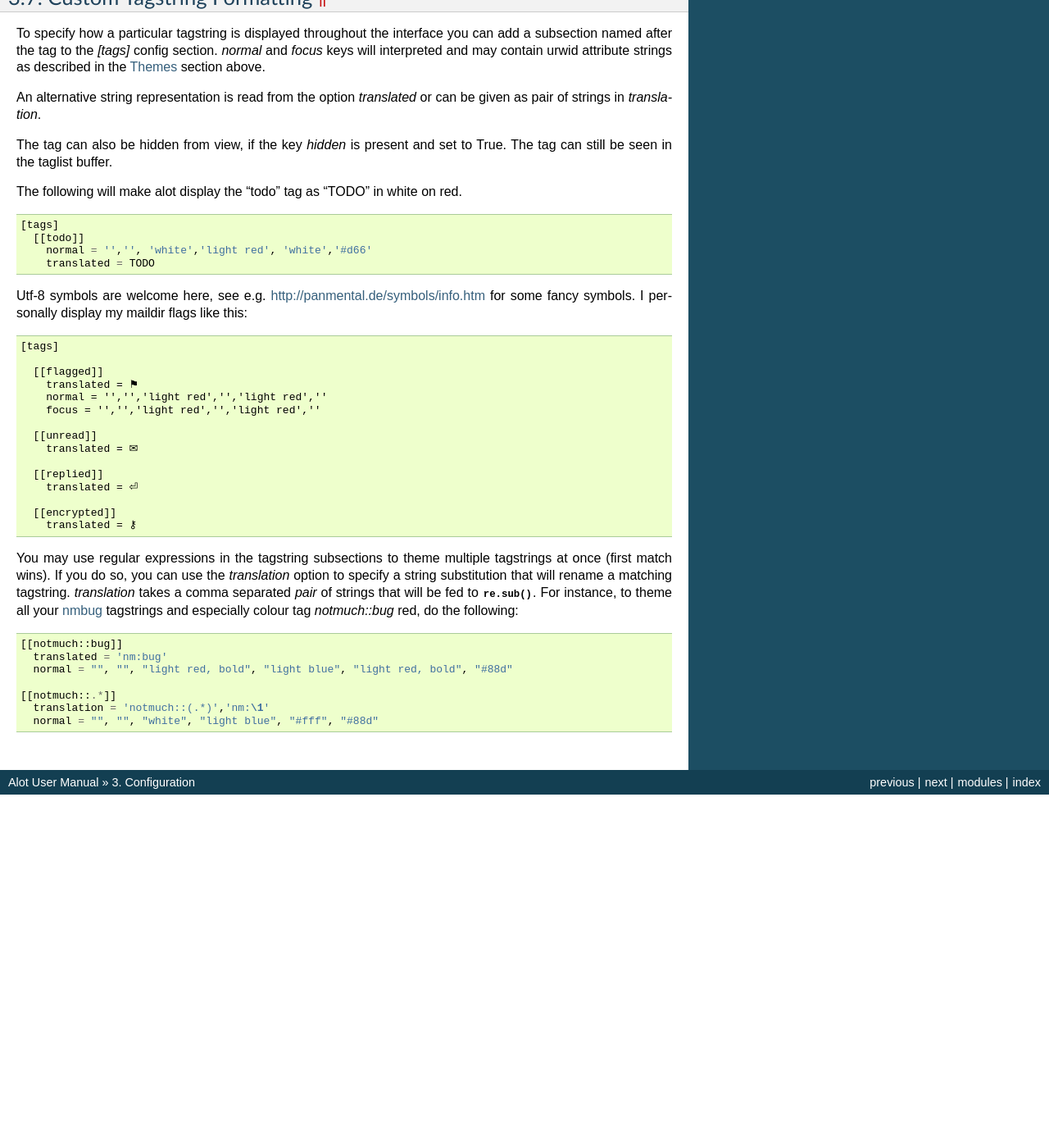
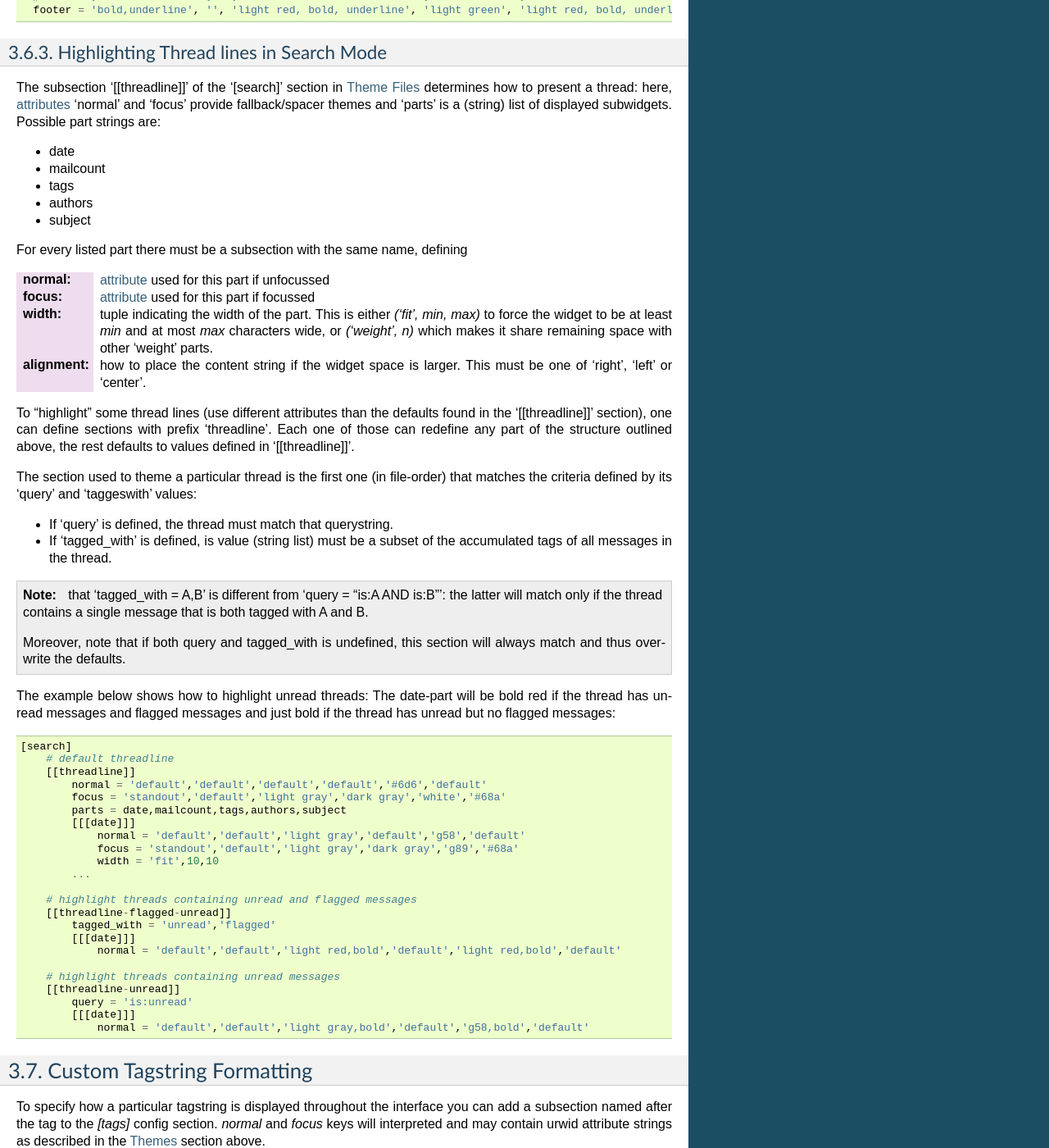
Before and after one commit to pazz/alot, a Sphinx documentation site: the page built from docs/source/configuration/index.rst, in a window 1280 px wide and 1400 px high, scrolled down 12746 px. Shown: the whole window at 82% size. Built offline with Sphinx 7.4.7, drawn with Linux system fonts in a browser that asks for light colours; before the commit the page ends 13715 px from its top, so only the background shows below that; some of the changed text lies outside the part shown.

Commit message:
doc: document threadline highlighting

```diff
--- a/docs/source/configuration/index.rst
+++ b/docs/source/configuration/index.rst
@@ -273,17 +273,28 @@ Alot can be run in 1, 16 or 256 colour mode. The requested mode is determined by
 from option `colourmode` config value. The default is 256, which scales down depending on how many colours your
 terminal supports.
 
-To specify the theme to use, set the `theme` config option to the name of a theme-file.
+To specify the theme to use, set the :ref:`theme <theme>` config option to the name of a theme-file.
 A file by that name will be looked up in the path given by the :ref:`themes_dir <themes-dir>` config setting
 which defaults to :file:`~/.config/alot/themes/`.
 
-Theme files contain a section for each :ref:`MODE <modes>` plus "help" for the bindings-help overlay
+.. _config.theming.themefiles:
+
+Theme Files
+-----------
+contain a section for each :ref:`MODE <modes>` plus "help" for the bindings-help overlay
 and "global" for globally used themables like footer, prompt etc.
 Each such section contains attribute values for the parts that can be themed.
-The names of the themables should be self-explanatory. Attributes are sextuples of urwid Attribute
-strings that specify fore/background for mono, 16 and 256-colour modes respectively.
+The names of the themables should be self-explanatory.
+Have a look at the default theme file at :file:`alot/defaults/default.theme`
+and the config spec :file:`alot/defaults/default.theme` for the exact format.
 
-For mono-mode only the flags "blink,standup,underline,bold" are available,
+.. _config.theming.attributes:
+
+Colour Attributes
+-----------------
+Attributes are *sextuples* of `urwid Attribute strings <http://excess.org/urwid/wiki/DisplayAttributes>`__
+that specify foreground and background for mono, 16 and 256-colour modes respectively.
+For mono-mode only the flags `blink`, `standup`, `underline` and `bold` are available,
 16c mode supports these in combination with the colour names::
 
     brown    dark red     dark magenta    dark blue    dark cyan    dark green
@@ -292,13 +303,10 @@ For mono-mode only the flags "blink,standup,underline,bold" are available,
 
 In high-colour mode, you may use the above plus grayscales `g0` to `g100` and
 colour codes given as `#` followed by three hex values.
-See `here <http://excess.org/urwid/wiki/DisplayAttributes>`_
-and `here <http://excess.org/urwid/reference.html#AttrSpec>`_
-for more details on the interpreted values.
-A colour picker that makes choosing colours easy can be found in :file:`alot/extra/colour_picker.py`.
-
-Have a look at the default theme file at :file:`alot/defaults/default.theme`
-and the config spec :file:`alot/defaults/default.theme` for the exact format.
+See `here <http://excess.org/urwid/wiki/DisplayAttributes>`__
+and `here <http://excess.org/urwid/reference.html#AttrSpec>`__
+for more details on the interpreted values.  A colour picker that makes choosing colours easy can be
+found in :file:`alot/extra/colour_picker.py`.
 
 As an example, check the setting below that makes the footer line appear as
 underlined bold red text on a bright green background::
@@ -308,6 +316,77 @@ underlined bold red text on a bright green background::
     #        |                 |   |                             |              |                             |
     #        v                 v   v                             v              v                             v
     footer = 'bold,underline', '', 'light red, bold, underline', 'light green', 'light red, bold, underline', '#8f6'
+
+Highlighting Thread lines in Search Mode
+----------------------------------------
+The subsection '[[threadline]]' of the '[search]' section in :ref:`Theme Files <config.theming.themefiles>`
+determines how to present a thread: here, :ref:`attributes <config.theming.attributes>` 'normal' and
+'focus' provide fallback/spacer themes and 'parts' is a (string) list of displayed subwidgets.
+Possible part strings are:
+
+* date
+* mailcount
+* tags
+* authors
+* subject
+
+For every listed part there must be a subsection with the same name, defining
+
+:normal: :ref:`attribute <config.theming.attributes>` used for this part if unfocussed
+:focus: :ref:`attribute <config.theming.attributes>` used for this part if focussed
+:width: tuple indicating the width of the part. This is either `('fit', min, max)` to force the widget
+        to be at least `min` and at most `max` characters wide,
+        or `('weight', n)` which makes it share remaining space
+        with other 'weight' parts.
+:alignment: how to place the content string if the widget space is larger.
+            This must be one of 'right', 'left' or 'center'.
+
+To "highlight" some thread lines (use different attributes than the defaults found in the
+'[[threadline]]' section), one can define sections with prefix 'threadline'.
+Each one of those can redefine any part of the structure outlined above, the rest defaults to
+values defined in '[[threadline]]'.
+
+The section used to theme a particular thread is the first one (in file-order) that matches
+the criteria defined by its 'query' and 'taggeswith' values:
+
+* If 'query' is defined, the thread must match that querystring.
+* If 'tagged_with' is defined, is value (string list)  must be a subset of the accumulated tags of all messages in the thread.
+
+.. note:: that 'tagged_with = A,B' is different from 'query = "is:A AND is:B"':
+   the latter will match only if the thread contains a single message that is both tagged with
+   A and B.
+
+   Moreover, note that if both query and tagged_with is undefined, this section will always match
+   and thus overwrite the defaults.
+
+The example below shows how to highlight unread threads:
+The date-part will be bold red if the thread has unread messages and flagged messages
+and just bold if the thread has unread but no flagged messages::
+
+    [search]
+        # default threadline
+        [[threadline]]
+            normal = 'default','default','default','default','#6d6','default'
+            focus = 'standout','default','light gray','dark gray','white','#68a'
+            parts = date,mailcount,tags,authors,subject
+            [[[date]]]
+                normal = 'default','default','light gray','default','g58','default'
+                focus = 'standout','default','light gray','dark gray','g89','#68a'
+                width = 'fit',10,10
+            ...
+
+        # highlight threads containing unread and flagged messages
+        [[threadline-flagged-unread]]
+            tagged_with = 'unread','flagged'
+            [[[date]]]
+                normal = 'default','default','light red,bold','default','light red,bold','default'
+
+        # highlight threads containing unread messages
+        [[threadline-unread]]
+            query = 'is:unread'
+            [[[date]]]
+                normal = 'default','default','light gray,bold','default','g58,bold','default'
+
 
 
 Custom Tagstring Formatting
```
